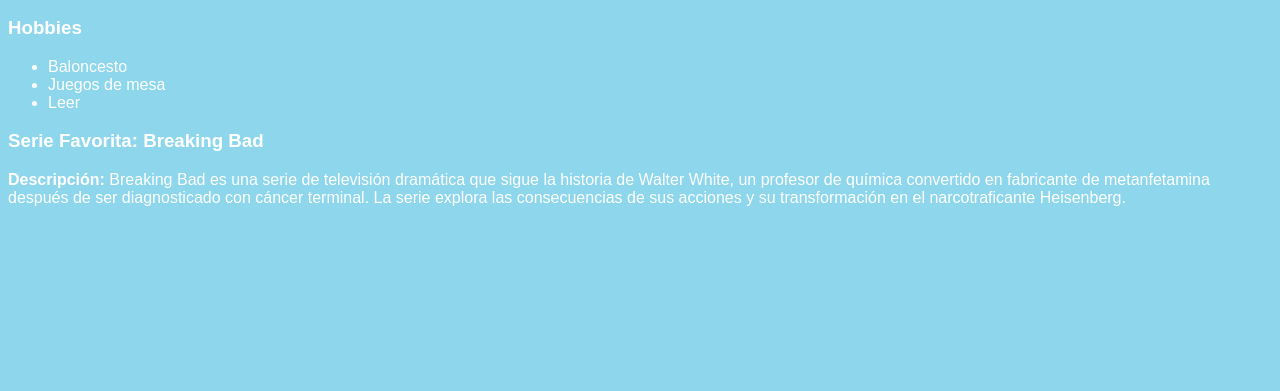
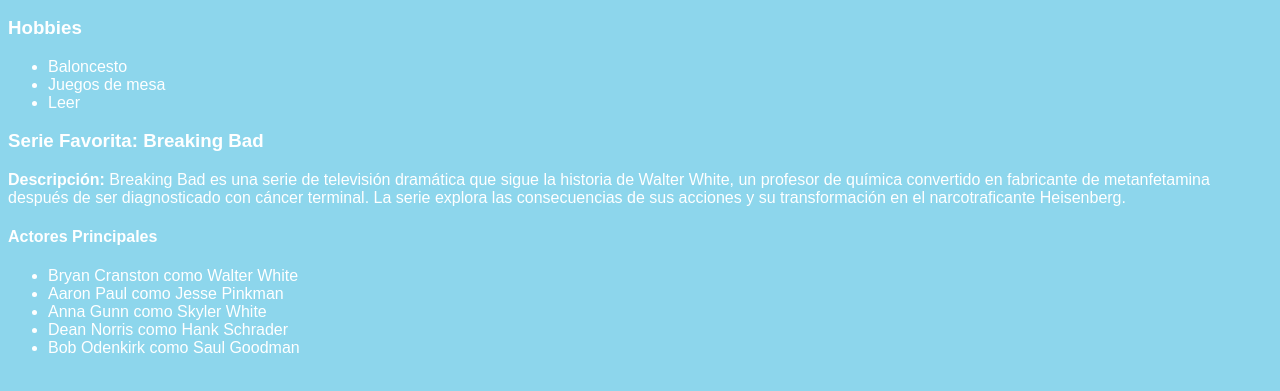
Before and after one commit to barse6v/Taller-git, a plain HTML site: page index.html in a window 1280 px wide. Shown: the part 111-502 px from the top of the page. Drawn offline with Linux system fonts and the light colour scheme.

Commit message:
Se agregaron los actores principales

```diff
--- a/index.html
+++ b/index.html
@@ -16,8 +16,14 @@
         </ul>
     <h3 style="color: white;">Serie Favorita: Breaking Bad</h3>
     <p style="color: white;"><strong>Descripción:</strong> Breaking Bad es una serie de televisión dramática que sigue la historia de Walter White, un profesor de química convertido en fabricante de metanfetamina después de ser diagnosticado con cáncer terminal. La serie explora las consecuencias de sus acciones y su transformación en el narcotraficante Heisenberg.</p>
-
-
+    <h4 style="color: white;">Actores Principales</h4>
+        <ul>
+            <li style="color: white;">Bryan Cranston como Walter White</li>
+            <li style="color: white;">Aaron Paul como Jesse Pinkman</li>
+            <li style="color: white;">Anna Gunn como Skyler White</li>
+            <li style="color: white;">Dean Norris como Hank Schrader</li>
+            <li style="color: white;">Bob Odenkirk como Saul Goodman</li>
+        </ul>
 
 </body>
 </html>
```
